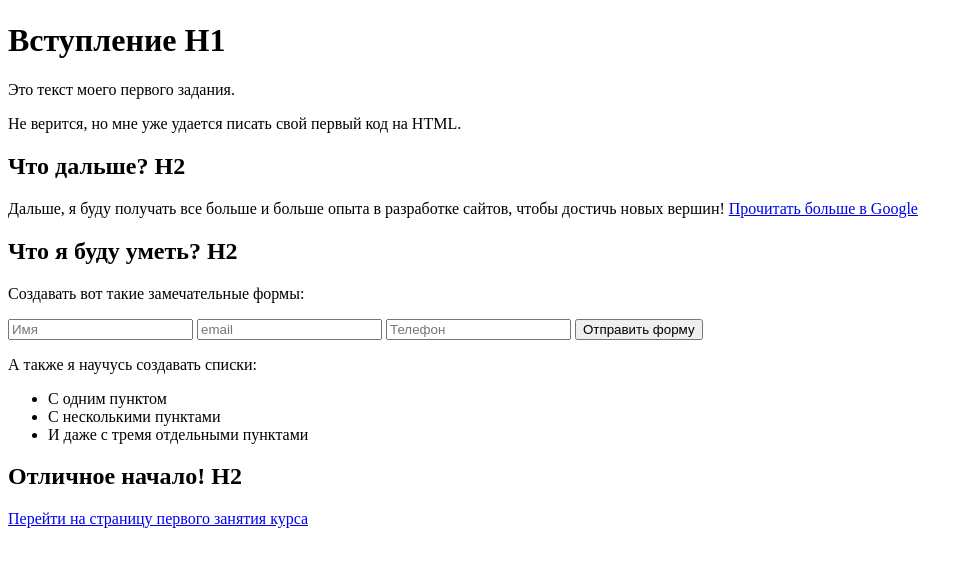
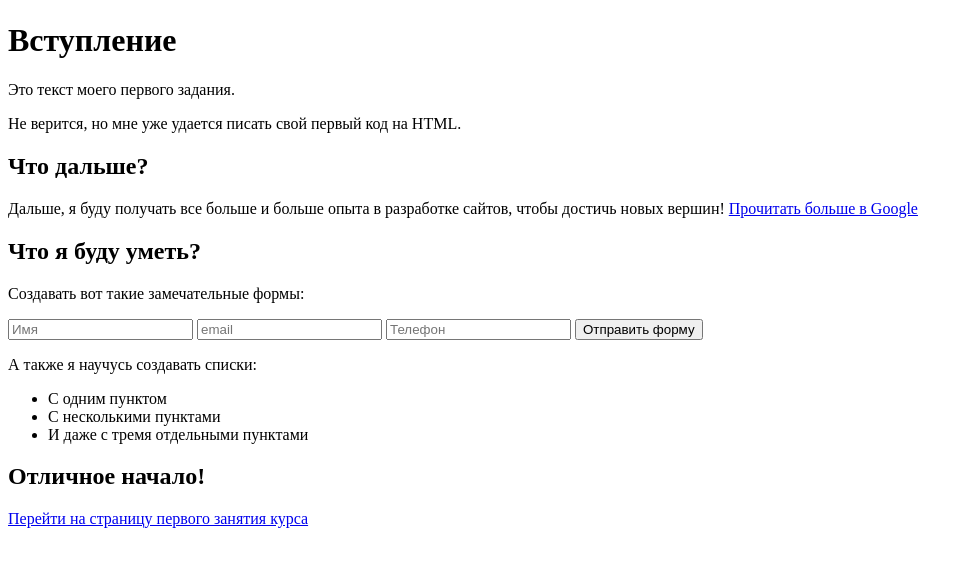
Before and after one commit to partizan63rus/partizan63rus.github.io, a plain HTML site: page src/index.html in a window 1280 px wide. Shown: the part 111-678 px from the top of the page, without its empty margins (0-972 px from the left). Drawn offline with Linux system fonts and the light colour scheme.

Commit message:
Add files via upload
поправил заголовок

```diff
--- a/src/index.html
+++ b/src/index.html
@@ -10,18 +10,18 @@
       <img src="img/logo.jpeg" alt="Логотип">
     </div>
     <div>
-      <h1>Вступление H1</h1>
+      <h1>Вступление</h1>
       <p>Это текст моего первого задания.</p>
       <p>Не верится, но мне уже удается писать свой первый код на HTML.</p>
     </div>
   </header>
   <section>
-    <h2>Что дальше? Н2</h2>
+    <h2>Что дальше?</h2>
     <p>Дальше, я буду получать все больше и больше опыта в разработке сайтов, чтобы достичь новых вершин!
     <a href="https://www.google.com" target="_blank" title="ссылка">Прочитать больше в Google</a>
   </section>
   <section>
-    <h2>Что я буду уметь? Н2</h2>
+    <h2>Что я буду уметь?</h2>
     <p>Создавать вот такие замечательные формы:</p>
     <form action="#">
       <input type="text" name="text" placeholder="Имя" required>
@@ -39,7 +39,7 @@
     </div>
   </section>
   <footer>
-    <h2>Отличное начало! Н2</h2>
+    <h2>Отличное начало!</h2>
     <a href="https://my.wayup.in/lesson/1210" target="_blank">Перейти на страницу первого занятия курса</a>
   </footer>
 </body>
```
